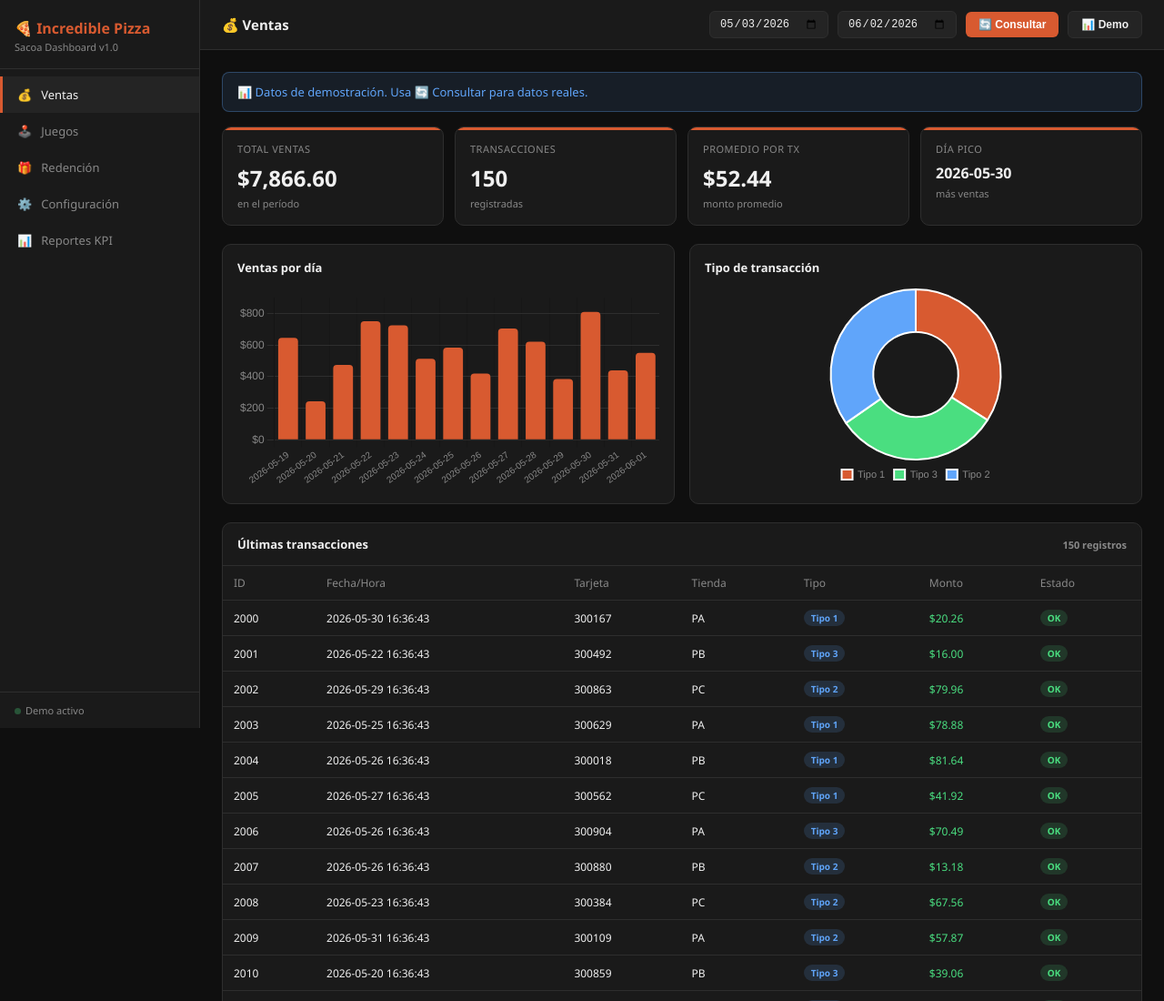
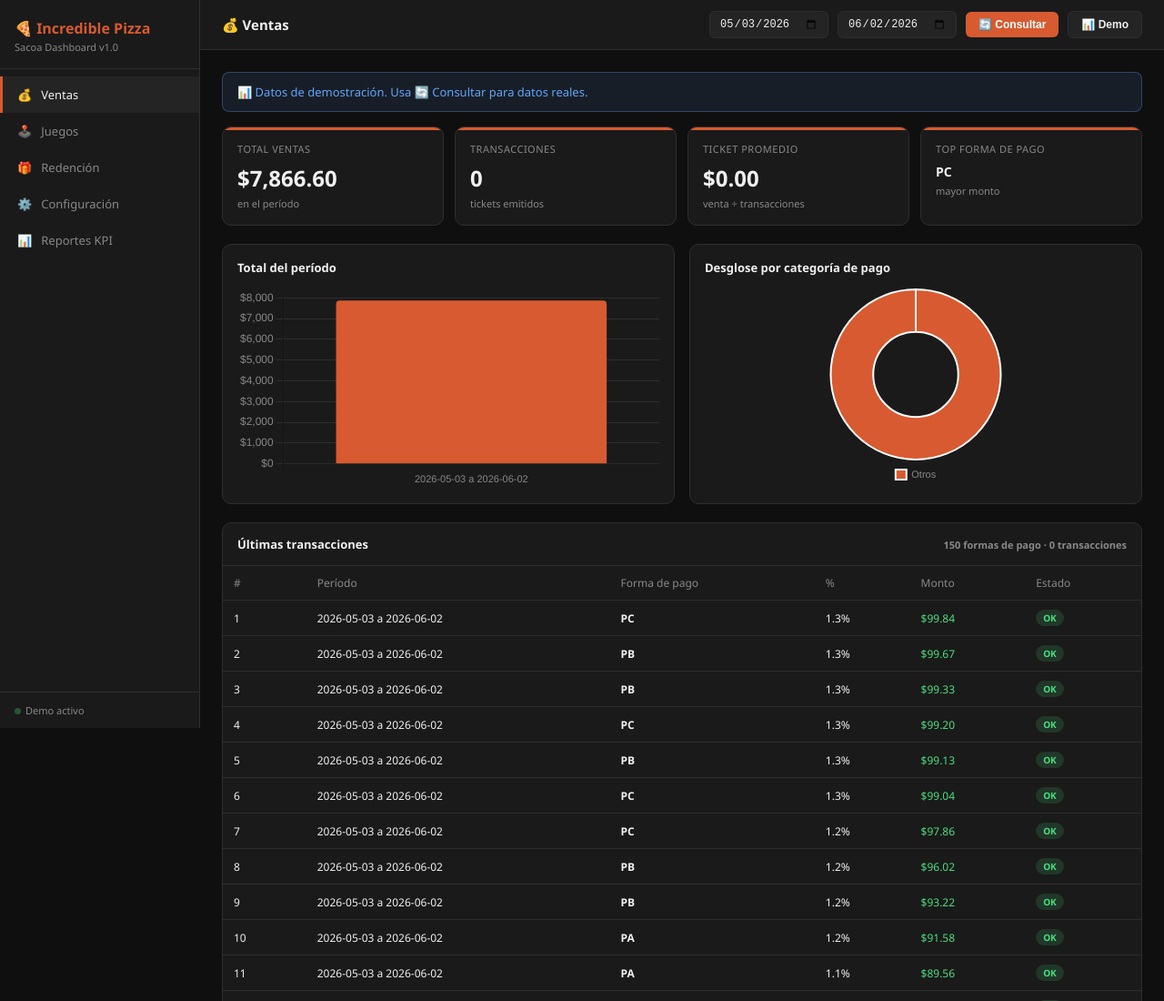
Before and after one commit to Richaard1421/incredible-pizza-dashboard, a website: page public/index.html in a window 1280 px wide. Shown: the top 1100 px of the page at 91% size. Drawn offline with nearby package versions, Linux system fonts and the light colour scheme.

Commit message:
Fix ventas: filtrar pagos no efectivos + KPIs reales (transacciones y ticket promedio)

```diff
--- a/public/index.html
+++ b/public/index.html
@@ -110,17 +110,17 @@
     <div id="msg-ventas"></div>
     <div class="metrics-grid">
       <div class="metric-card"><div class="metric-label">Total ventas</div><div class="metric-value" id="v-total">—</div><div class="metric-sub">en el período</div></div>
-      <div class="metric-card"><div class="metric-label">Transacciones</div><div class="metric-value" id="v-trans">—</div><div class="metric-sub">registradas</div></div>
-      <div class="metric-card"><div class="metric-label">Promedio por tx</div><div class="metric-value" id="v-avg">—</div><div class="metric-sub">monto promedio</div></div>
-      <div class="metric-card"><div class="metric-label">Día pico</div><div class="metric-value" style="font-size:16px" id="v-peak">—</div><div class="metric-sub">más ventas</div></div>
+      <div class="metric-card"><div class="metric-label">Transacciones</div><div class="metric-value" id="v-trans">—</div><div class="metric-sub">tickets emitidos</div></div>
+      <div class="metric-card"><div class="metric-label">Ticket promedio</div><div class="metric-value" id="v-avg">—</div><div class="metric-sub">venta ÷ transacciones</div></div>
+      <div class="metric-card"><div class="metric-label">Top forma de pago</div><div class="metric-value" style="font-size:14px" id="v-peak">—</div><div class="metric-sub">mayor monto</div></div>
     </div>
     <div class="charts-grid">
-      <div class="chart-card"><div class="chart-title">Ventas por día</div><div class="chart-wrap"><canvas id="chart-ventas-dia"></canvas></div></div>
-      <div class="chart-card"><div class="chart-title">Tipo de transacción</div><div class="chart-wrap"><canvas id="chart-ventas-tipo"></canvas></div></div>
+      <div class="chart-card"><div class="chart-title">Total del período</div><div class="chart-wrap"><canvas id="chart-ventas-dia"></canvas></div></div>
+      <div class="chart-card"><div class="chart-title">Desglose por categoría de pago</div><div class="chart-wrap"><canvas id="chart-ventas-tipo"></canvas></div></div>
     </div>
     <div class="table-card">
       <div class="table-header"><span>Últimas transacciones</span><span id="v-count" style="font-size:11px;color:var(--muted)"></span></div>
-      <div class="table-wrap"><table><thead><tr><th>ID</th><th>Fecha/Hora</th><th>Tarjeta</th><th>Tienda</th><th>Tipo</th><th>Monto</th><th>Estado</th></tr></thead><tbody id="v-table"><tr><td colspan="7" class="empty">Haz clic en 📊 Demo para ver datos</td></tr></tbody></table></div>
+      <div class="table-wrap"><table><thead><tr><th>#</th><th>Período</th><th>Forma de pago</th><th>%</th><th>Monto</th><th>Estado</th></tr></thead><tbody id="v-table"><tr><td colspan="6" class="empty">Haz clic en 📊 Demo para ver datos</td></tr></tbody></table></div>
     </div>
   </div>
 
@@ -336,6 +336,8 @@ async function loadAll(){
   var btn=g('btn-load');btn.disabled=true;btn.textContent='⏳ Cargando...';
   // REFRESH SIN ACUMULAR — vaciar arrays antes de consultar
   allRoamingTxs=[];allGameTxs=[];
+  // Limpiar mensajes anteriores para que no queden 'pegados' de consultas previas
+  ['msg-ventas','msg-juegos','msg-red'].forEach(function(id){var el=g(id);if(el)el.innerHTML='';});
   var ok=await doLogin();
   if(!ok){showMsg('msg-ventas','err','❌ Sin conexión. Revisa ⚙️ Configuración.');btn.disabled=false;btn.textContent='🔄 Consultar';return;}
   // Usar empId devuelto por el login (no el del input)
@@ -346,41 +348,55 @@ async function loadAll(){
 
   // === VENTAS ===
   // Estrategia: leer body.payments — es el "Detalle de Pagos" que muestra el reporte oficial de POS
-  // Cada elemento es una FORMA DE PAGO (Pesos, Tj Crédito, Transferencia, etc.) con su total
+  // IMPORTANTE: NO sumar payments con ISNonEffectiveAmount===1 (son duplicados ya contados en otras formas)
   try{
     var payloadV={posId:pos,empId:emp,extEmpId:emp,token:authToken,range:{from:fromStr,to:toStr}};
     console.log('[Ventas] payload:',payloadV);
     var rdS=await apiPost('/dcsReports/sales',payloadV);
     console.log('[Ventas] respuesta:',rdS);
     if(rdS.statusCode===200&&rdS.body){
-      var sales=rdS.body,txs=[];
+      var sales=rdS.body,txs=[],txsInfo=[];
+      // Capturar el # de transacciones reales (byPosition tiene una fila por transacción)
+      var numTransacciones=sales.byPosition&&Array.isArray(sales.byPosition)?sales.byPosition.length:0;
+      var numProductos=sales.products&&Array.isArray(sales.products)?sales.products.length:0;
+      var numCajeros=sales.cashiersBreakdown&&Array.isArray(sales.cashiersBreakdown)?sales.cashiersBreakdown.length:0;
+      console.log('[Ventas] byPosition (transacciones reales):',numTransacciones,'· products:',numProductos,'· cajeros:',numCajeros);
       if(sales.payments&&Array.isArray(sales.payments)){
-        // Log del primer payment para diagnóstico (ver qué campos tiene)
+        // Log para diagnóstico
         if(sales.payments.length>0)console.log('[Ventas] estructura primer payment:',sales.payments[0]);
-        // Cada payment es: {PaymentName, Local, Online, Total, ...}
         sales.payments.forEach(function(p,i){
-          // Probar varios nombres posibles del campo total
-          var local=parseFloat(p.Local)||parseFloat(p.LocalAmount)||parseFloat(p.Cash)||0;
-          var online=parseFloat(p.Online)||parseFloat(p.OnlineAmount)||0;
-          var total=parseFloat(p.Total)||parseFloat(p.TotalAmount)||parseFloat(p.Amount)||0;
-          // Si Total no viene, usar Local+Online; si Total viene pero es menor que Local+Online, usar la suma
-          var monto=total>0?Math.max(total,local+online):(local+online);
+          var monto=parseFloat(p.Total)||0;
+          var esNoEfectivo=parseFloat(p.ISNonEffectiveAmount)===1;
           if(monto===0)return;
-          txs.push({
+          var fila={
             ID:i+1,
             DateTime:rx.from+'T12:00:00Z',
             CardNumber:'—',
-            StoreID:p.PaymentName||p.PaymentDescription||'—',
+            StoreID:p.PaymentName||'—',
             TransTypeID:1,
-            Amount:monto
-          });
+            Amount:monto,
+            esNoEfectivo:esNoEfectivo,
+            Percentage:parseFloat(p.Percentage)||0
+          };
+          if(esNoEfectivo){
+            // Va aparte (no suma al total) — informativo
+            txsInfo.push(fila);
+          }else{
+            // Suma al total real
+            txs.push(fila);
+          }
         });
       }
+      // Guardar el # de transacciones globalmente para renderVentas
+      window.salesNumTx=numTransacciones;
+      window.salesNumProd=numProductos;
+      window.salesNoEfectivos=txsInfo;
       allRoamingTxs=txs;
       if(txs.length>0){
         var totalReal=txs.reduce(function(s,t){return s+(t.Amount||0);},0);
         renderVentas(txs);
-        showMsg('msg-ventas','ok','✅ '+txs.length+' formas de pago · Total: $'+totalReal.toLocaleString('es-MX',{minimumFractionDigits:2,maximumFractionDigits:2}));
+        var msgExtra=txsInfo.length>0?' · '+txsInfo.length+' pagos no efectivos (informativos)':'';
+        showMsg('msg-ventas','ok','✅ '+txs.length+' formas de pago · '+numTransacciones+' transacciones · Total: $'+totalReal.toLocaleString('es-MX',{minimumFractionDigits:2,maximumFractionDigits:2})+msgExtra);
       }else{showMsg('msg-ventas','err','❌ Sin datos de pagos en ese período');}
     }else{showMsg('msg-ventas','err','❌ Sin datos en ese período. ('+((rdS.body&&rdS.body.msg)||'sin detalle')+')');}
   }catch(e){console.error('[Ventas] error',e);showMsg('msg-ventas','err','❌ Error: '+e.message);}
@@ -717,24 +733,51 @@ async function loadSheets(){
 
 function renderVentas(txs){
   var total=txs.reduce(function(s,t){return s+(t.Amount||0);},0);
-  var avg=txs.length?total/txs.length:0;
-  var byDay={};txs.forEach(function(t){var d=(t.DateTime||'').split('T')[0];byDay[d]=(byDay[d]||0)+(t.Amount||0);});
-  var days=Object.keys(byDay).sort();
-  var peak=Object.entries(byDay).sort(function(a,b){return b[1]-a[1];})[0];
+  // Usar # transacciones REAL de byPosition (no formas de pago)
+  var numTx=window.salesNumTx||0;
+  var ticketProm=numTx>0?total/numTx:0;
+  // Obtener rango de fechas seleccionado
+  var rx=getRange();
+  var periodoTexto=rx.from===rx.to?rx.from:(rx.from+' a '+rx.to);
+  // Top forma de pago: la que tiene mayor monto
+  var peak=txs.slice().sort(function(a,b){return (b.Amount||0)-(a.Amount||0);})[0];
   g('v-total').textContent='$'+total.toLocaleString('es-MX',{minimumFractionDigits:2,maximumFractionDigits:2});
-  g('v-trans').textContent=txs.length.toLocaleString();
-  g('v-avg').textContent='$'+avg.toFixed(2);
-  g('v-peak').textContent=peak?peak[0]:'—';
-  g('v-count').textContent=txs.length+' registros';
+  g('v-trans').textContent=numTx.toLocaleString();
+  g('v-avg').textContent='$'+ticketProm.toLocaleString('es-MX',{minimumFractionDigits:2,maximumFractionDigits:2});
+  g('v-peak').textContent=peak?(peak.StoreID||'—'):'—';
+  g('v-count').textContent=txs.length+' formas de pago · '+numTx+' transacciones';
+
+  // === GRÁFICA 1: Ventas por día (1 sola barra con el período) ===
   if(chartVD)chartVD.destroy();
-  chartVD=new Chart(g('chart-ventas-dia'),{type:'bar',data:{labels:days,datasets:[{label:'$',data:days.map(function(d){return +byDay[d].toFixed(2);}),backgroundColor:'#D85A30',borderRadius:4}]},options:{responsive:true,maintainAspectRatio:false,plugins:{legend:{display:false}},scales:{x:{ticks:{color:'#888',maxRotation:45,font:{size:10}}},y:{ticks:{color:'#888',callback:function(v){return '$'+v;}},grid:{color:'#2e2e2e'}}}}});
-  var byType={};txs.forEach(function(t){var k='Tipo '+t.TransTypeID;byType[k]=(byType[k]||0)+1;});
-  var types=Object.keys(byType);
+  chartVD=new Chart(g('chart-ventas-dia'),{type:'bar',data:{labels:[periodoTexto],datasets:[{label:'Total',data:[+total.toFixed(2)],backgroundColor:'#D85A30',borderRadius:4}]},options:{responsive:true,maintainAspectRatio:false,plugins:{legend:{display:false}},scales:{x:{ticks:{color:'#888',font:{size:11}}},y:{ticks:{color:'#888',callback:function(v){return '$'+v.toLocaleString('es-MX');}},grid:{color:'#2e2e2e'}}}}});
+
+  // === GRÁFICA 2: Desglose por CATEGORÍA de forma de pago (Pesos/Crédito/Débito/Transferencia/Otros) ===
+  var categorizar=function(nombre){
+    var n=String(nombre||'').toUpperCase();
+    if(n.indexOf('PESOS')>=0||n.indexOf('EFECTIVO')>=0||n.indexOf('CASH')>=0)return 'Efectivo (Pesos)';
+    if(n.indexOf('TRANSFER')>=0)return 'Transferencia';
+    if(n.indexOf('DEBIT')>=0||n.indexOf('TJ. DEB')>=0||n.indexOf('TJ DEB')>=0)return 'Tarjeta Débito';
+    if(n.indexOf('CREDIT')>=0||n.indexOf('TJ. CRED')>=0||n.indexOf('TJ CRED')>=0)return 'Tarjeta Crédito';
+    if(n.indexOf('VOUCHER')>=0||n.indexOf('VALE')>=0||n.indexOf('CUPON')>=0||n.indexOf('CUPÓN')>=0)return 'Vouchers/Vales';
+    if(n.indexOf('CHEQUE')>=0)return 'Cheque';
+    if(n.indexOf('PLAYCARD')>=0||n.indexOf('TARJETA SACOA')>=0)return 'Playcard';
+    return 'Otros';
+  };
+  var byCat={};txs.forEach(function(t){var k=categorizar(t.StoreID);byCat[k]=(byCat[k]||0)+(t.Amount||0);});
+  var cats=Object.keys(byCat).filter(function(k){return byCat[k]>0;});
+  var colores=['#D85A30','#4ade80','#60a5fa','#facc15','#f87171','#a78bfa','#fb923c','#34d399'];
   if(chartVT)chartVT.destroy();
-  chartVT=new Chart(g('chart-ventas-tipo'),{type:'doughnut',data:{labels:types,datasets:[{data:types.map(function(k){return byType[k];}),backgroundColor:['#D85A30','#4ade80','#60a5fa','#facc15','#f87171']}]},options:{responsive:true,maintainAspectRatio:false,plugins:{legend:{position:'bottom',labels:{color:'#888',font:{size:11},boxWidth:12}}}}});
+  chartVT=new Chart(g('chart-ventas-tipo'),{type:'doughnut',data:{labels:cats,datasets:[{data:cats.map(function(k){return +byCat[k].toFixed(2);}),backgroundColor:colores}]},options:{responsive:true,maintainAspectRatio:false,plugins:{legend:{position:'bottom',labels:{color:'#888',font:{size:11},boxWidth:12}},tooltip:{callbacks:{label:function(ctx){var v=ctx.parsed||0;var pct=total>0?(v/total*100).toFixed(1):0;return ctx.label+': $'+v.toLocaleString('es-MX',{minimumFractionDigits:2})+' ('+pct+'%)';}}}}}});
+
+  // === TABLA: Forma de pago, % del total, Monto ===
   var tb=g('v-table');
-  if(!txs.length){tb.innerHTML='<tr><td colspan="7" class="empty">Sin datos</td></tr>';return;}
-  tb.innerHTML=txs.slice(0,50).map(function(t){var a=t.Amount||0;return'<tr><td>'+(t.ID||'')+'</td><td>'+(t.DateTime||'').replace('T',' ').split('.')[0]+'</td><td>'+(t.CardNumber||'—')+'</td><td>'+(t.StoreID||'—')+'</td><td><span class="badge badge-blue">Tipo '+(t.TransTypeID||'?')+'</span></td><td style="color:'+(a>=0?'#4ade80':'#f87171')+'">$'+a.toFixed(2)+'</td><td><span class="badge '+(a>=0?'badge-green':'badge-red')+'">'+(a>=0?'OK':'Débito')+'</span></td></tr>';}).join('');
+  if(!txs.length){tb.innerHTML='<tr><td colspan="6" class="empty">Sin datos</td></tr>';return;}
+  var sorted=txs.slice().sort(function(a,b){return (b.Amount||0)-(a.Amount||0);});
+  tb.innerHTML=sorted.map(function(t,i){
+    var a=t.Amount||0;
+    var pct=total>0?(a/total*100).toFixed(1):'0.0';
+    return '<tr><td>'+(i+1)+'</td><td>'+periodoTexto+'</td><td><strong>'+(t.StoreID||'—')+'</strong></td><td>'+pct+'%</td><td style="color:'+(a>=0?'#4ade80':'#f87171')+'">$'+a.toLocaleString('es-MX',{minimumFractionDigits:2})+'</td><td><span class="badge '+(a>=0?'badge-green':'badge-red')+'">'+(a>=0?'OK':'Débito')+'</span></td></tr>';
+  }).join('');
 }
 
 function renderJuegosReporte(games,fromDate,toDate){
```
